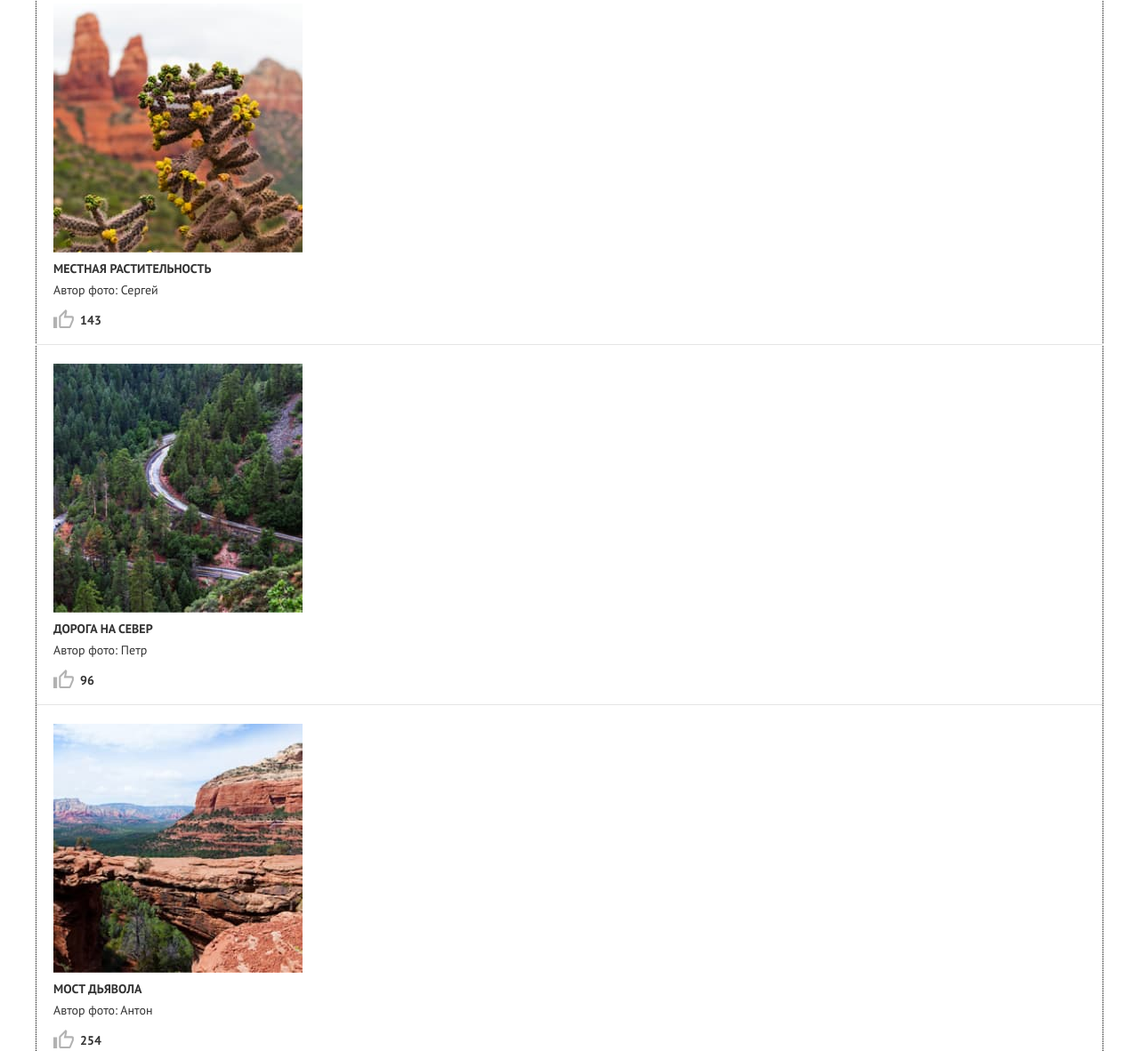
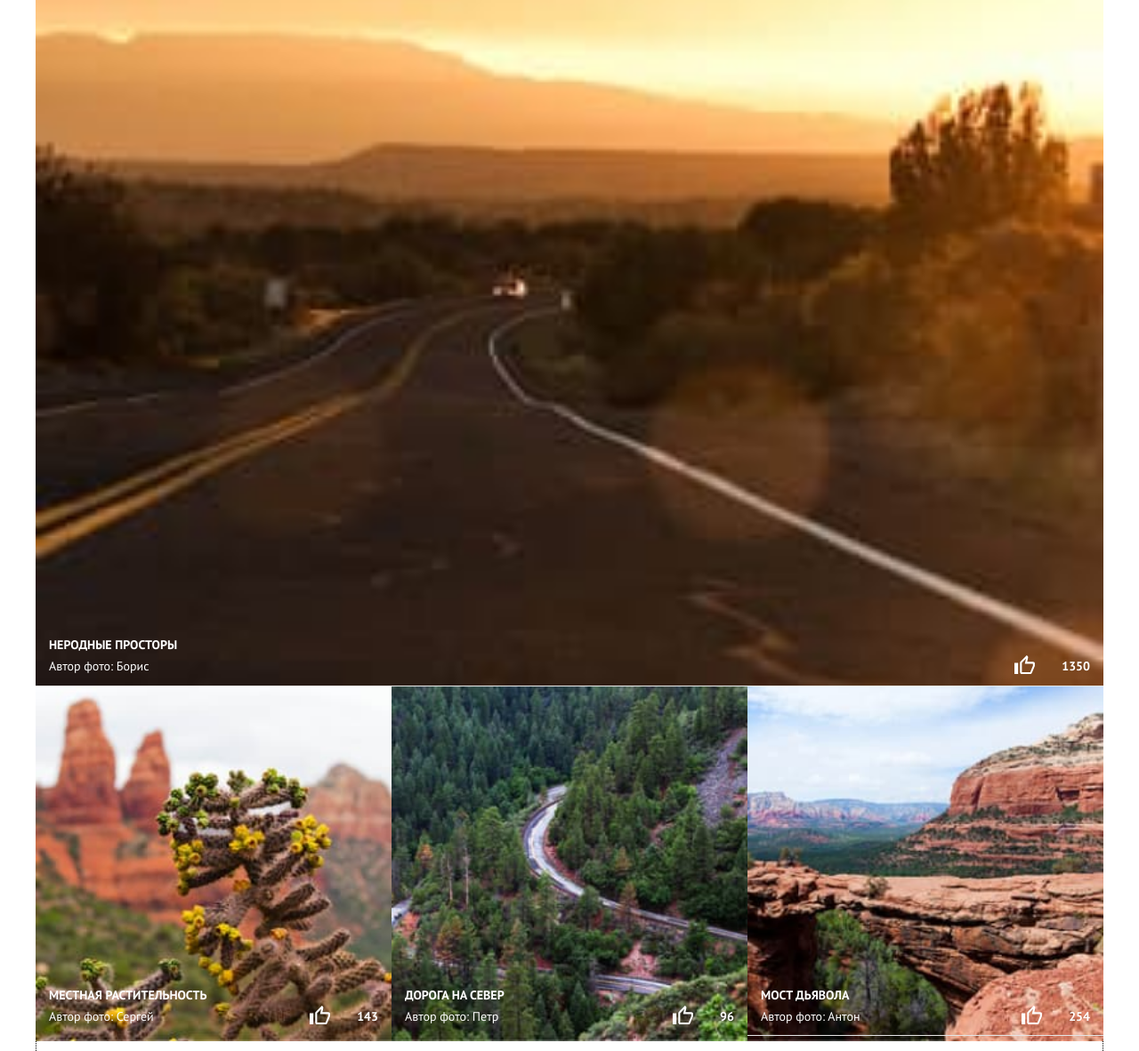
Before and after one commit to larkinalexandr/1923945-sedona-24, a website: page source/catalog.html in a window 1280 px wide. Shown: the part 896-2078 px from the top of the page at 89% size. Drawn offline with nearby package versions, Linux system fonts and the light colour scheme; files that its build step writes are made by us from their sources; files whose address does not match are found by name.

Commit message:
Cтили для изображений страницы catalog.html для десктопа/планшета

```diff
--- a/source/catalog.html
+++ b/source/catalog.html
@@ -46,36 +46,50 @@
         <img class="guest-gallery__image" src="img/photo-1-mobile.jpg" width="280" height="280" alt="Неродные просторы.">
           <figcaption class="guest-gallery__image-name">Неродные просторы</figcaption>
         </figure>
+
+        <div class="guest-gallery__signatures-wrapper">
         <cite class="guest-gallery__image-author">Автор фото: Борис</cite>
-        <button class="guest-gallery__likes-button" type="button"><span class="visually-hidden">Лайк.</span></button>
-        <span class="guest-gallery__likes">1350</span>
+
+          <button class="guest-gallery__likes-button" type="button"><span class="visually-hidden">Лайк.</span></button>
+          <span class="guest-gallery__likes">1350</span>
+        </div>
+
+
       </li>
       <li class="guest-gallery__item">
         <figure class="guest-gallery__card">
           <img class="guest-gallery__image" src="img/photo-2-mobile.jpg" width="280" height="280" alt="Местная растительность.">
           <figcaption class="guest-gallery__image-name">Местная растительность</figcaption>
         </figure>
+
+        <div class="guest-gallery__signatures-wrapper">
         <cite class="guest-gallery__image-author">Автор фото: Сергей</cite>
         <button class="guest-gallery__likes-button" type="button"><span class="visually-hidden">Лайк.</span></button>
         <span class="guest-gallery__likes">143</span>
+        </div>
       </li>
       <li class="guest-gallery__item">
         <figure class="guest-gallery__card">
           <img class="guest-gallery__image" src="img/photo-3-mobile.jpg" width="280" height="280" alt="Дорога на север.">
           <figcaption class="guest-gallery__image-name">Дорога на север</figcaption>
         </figure>
+
+        <div class="guest-gallery__signatures-wrapper">
         <cite class="guest-gallery__image-author">Автор фото: Петр</cite>
         <button class="guest-gallery__likes-button" type="button"><span class="visually-hidden">Лайк.</span></button>
         <span class="guest-gallery__likes">96</span>
+        </div>
       </li>
       <li class="guest-gallery__item">
         <figure class="guest-gallery__card">
           <img class="guest-gallery__image" src="img/photo-4-mobile.jpg" width="280" height="280" alt="Мост дьявола.">
           <figcaption class="guest-gallery__image-name">Мост дьявола</figcaption>
         </figure>
+        <div class="guest-gallery__signatures-wrapper">
         <cite class="guest-gallery__image-author">Автор фото: Антон</cite>
         <button class="guest-gallery__likes-button" type="button"><span class="visually-hidden">Лайк.</span></button>
         <span class="guest-gallery__likes">254</span>
+        </div>
       </li>
     </ul>
   </section>
--- a/source/sass/guest-gallery.scss
+++ b/source/sass/guest-gallery.scss
@@ -1,3 +1,15 @@
+.guest-gallery {
+  padding: 0 20px;
+
+  @media (min-width: $tablet-width) {
+    padding: 0 60px;
+  }
+
+  @media (min-width: $desktop-width) {
+    padding: 0;
+  }
+}
+
 .guest-gallery__header-wrapper {
   padding: 24px 20px 20px;
 }
@@ -22,11 +34,19 @@
   margin: 0;
   padding: 0;
   list-style-type: none;
+
+  @media (min-width: $tablet-width) {
+    display: grid;
+    grid-template-columns: 1fr 1fr;
+  }
+
+  @media (min-width: $desktop-width) {
+    grid-template-columns: 1fr 1fr 1fr;
+  }
 }
 
 .guest-gallery__item {
   position: relative;
-  padding: 22px 20px 15px;
 
   &::before {
     content: "";
@@ -49,6 +69,20 @@
     height: 1px;
     background-color: #e5e5e5;
   }
+
+  @media (min-width: $tablet-width) {
+    background-color: #f2f2f2;
+
+    &:first-child {
+      grid-column: span 2;
+    }
+  }
+
+  @media (min-width: $desktop-width) {
+    &:first-child {
+      grid-column: span 3;
+    }
+  }
 }
 
 .guest-gallery__card {
@@ -56,11 +90,34 @@
   padding: 0;
 }
 
+.guest-gallery__image {
+  width: 100%;
+  height: auto;
+
+  @media (min-width: $desktop-width) {
+    margin-bottom: -70px;
+  }
+}
+
 .guest-gallery__image-name {
   font-size: 14px;
   line-height: 24px;
   font-weight: bold;
   text-transform: uppercase;
+
+  @media (min-width: $tablet-width) {
+    padding-left: 15px;
+  }
+
+  @media (min-width: $desktop-width) {
+    color: $white;
+  }
+}
+
+.guest-gallery__signatures-wrapper {
+  @media (min-width: $tablet-width) {
+    display: flex;
+  }
 }
 
 .guest-gallery__image-author {
@@ -68,10 +125,17 @@
   margin-bottom: 10px;
   font-style: normal;
   line-height: 24px;
+
+  @media (min-width: $tablet-width) {
+    padding-left: 15px;
+  }
+
+  @media (min-width: $desktop-width) {
+    color: $white;
+  }
 }
 
 .guest-gallery__likes-button {
-  position: absolute;
   width: 23px;
   height: 21px;
   border: none;
@@ -79,10 +143,26 @@
   background-image: url("../img/like-icon.svg");
   background-repeat: no-repeat;
   background-position: center;
+
+  @media (min-width: $tablet-width) {
+    margin-left: auto;
+  }
+
+  @media (min-width: $desktop-width) {
+    background-image: url("../img/like-icon-light.svg");
+  }
 }
 
 .guest-gallery__likes {
   margin-left: 30px;
   font-weight: bold;
   line-height: 24px;
+
+  @media (min-width: $tablet-width) {
+    padding-right: 15px;
+  }
+
+  @media (min-width: $desktop-width) {
+    color: $white;
+  }
 }
```
Also changed, not shown: source/img/like-icon-light.svg (added), 1 other file.
